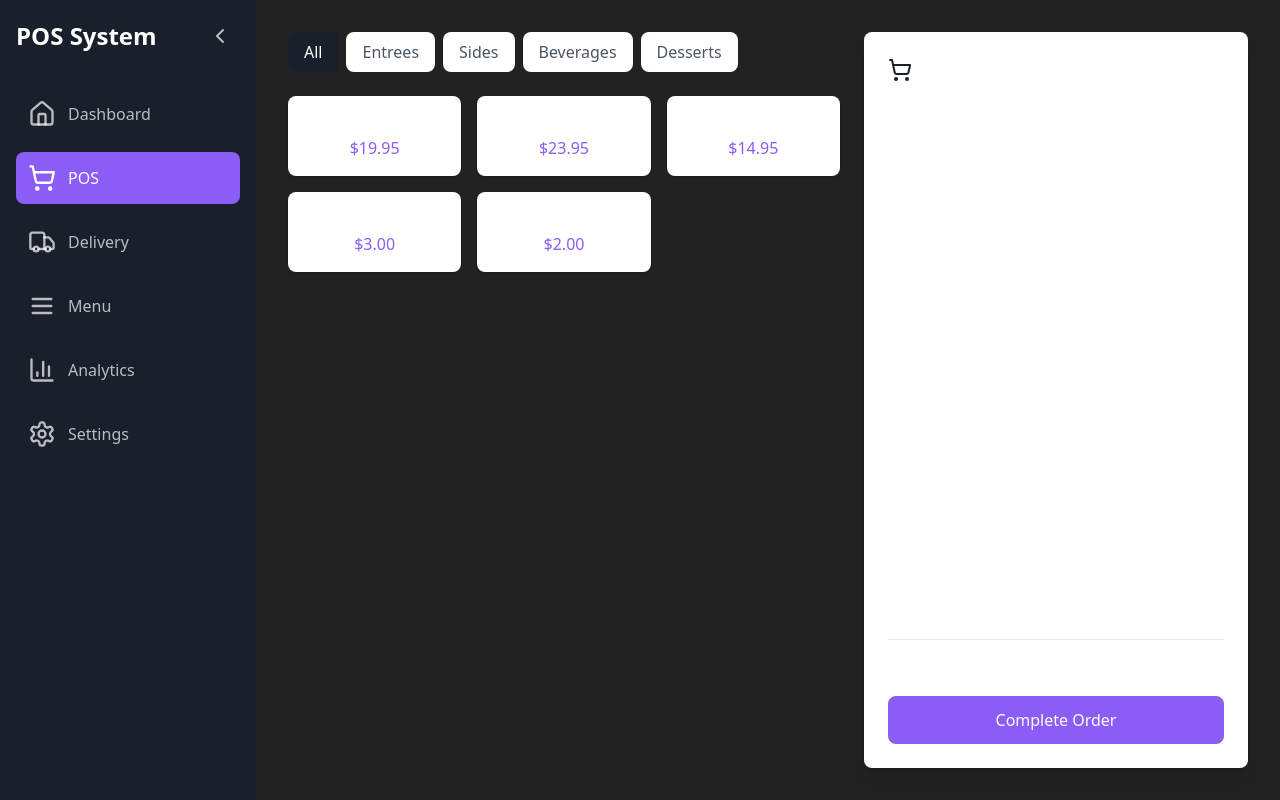
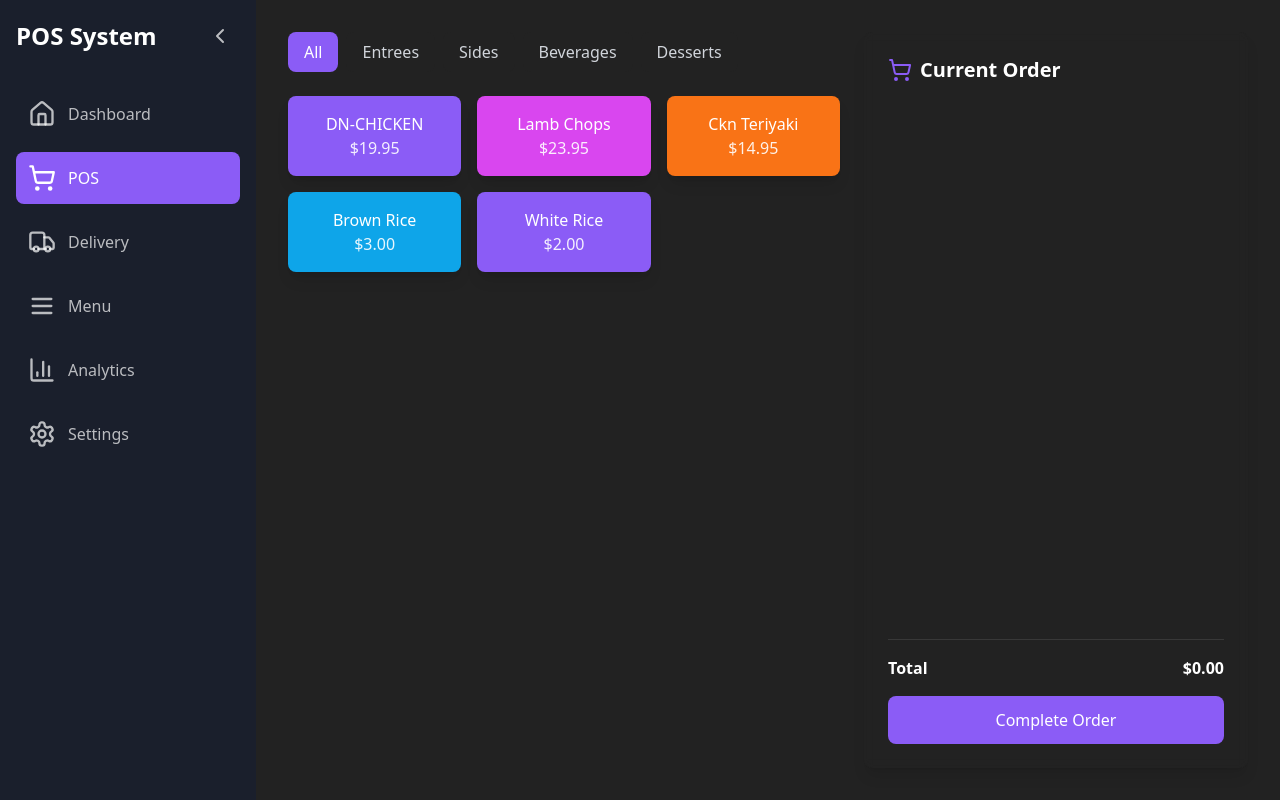
Before and after one commit to jwillz7667/posify-delivery-hub, a React (Vite) app: page /pos in a window 1280 px wide. Built offline with nearby package versions, Linux system fonts and the light colour scheme.

Commit message:
Update POS menu tile colors
Changed the tile colors in the POS food menu from white to neon for better visibility and aesthetics.
[skip gpt_engineer]

```diff
--- a/src/pages/POS.tsx
+++ b/src/pages/POS.tsx
@@ -59,6 +59,17 @@ const POS = () => {
     0
   );
 
+  // Function to get a neon color based on index
+  const getNeonColor = (index: number) => {
+    const colors = [
+      'bg-[#8B5CF6]', // Vivid Purple
+      'bg-[#D946EF]', // Magenta Pink
+      'bg-[#F97316]', // Bright Orange
+      'bg-[#0EA5E9]', // Ocean Blue
+    ];
+    return colors[index % colors.length];
+  };
+
   return (
     <div className="flex h-full gap-6">
       {/* Menu Section */}
@@ -70,8 +81,8 @@ const POS = () => {
               onClick={() => setSelectedCategory(category)}
               className={`px-4 py-2 rounded-lg ${
                 selectedCategory === category
-                  ? 'bg-primary text-white'
-                  : 'bg-white text-gray-600 hover:bg-gray-50'
+                  ? 'bg-accent text-white'
+                  : 'bg-secondary/50 text-gray-300 hover:bg-secondary'
               }`}
             >
               {category}
@@ -79,46 +90,46 @@ const POS = () => {
           ))}
         </div>
         <div className="grid grid-cols-3 gap-4">
-          {filteredItems.map(item => (
+          {filteredItems.map((item, index) => (
             <button
               key={item.id}
               onClick={() => addToOrder(item)}
-              className="p-4 bg-white rounded-lg shadow hover:shadow-md transition-shadow"
+              className={`${getNeonColor(index)} p-4 rounded-lg shadow-lg hover:opacity-90 transition-all duration-200 text-white`}
             >
               <h3 className="font-medium">{item.name}</h3>
-              <p className="text-accent">${item.price.toFixed(2)}</p>
+              <p className="text-white/90">${item.price.toFixed(2)}</p>
             </button>
           ))}
         </div>
       </div>
 
       {/* Order Section */}
-      <div className="w-96 bg-white rounded-lg p-6 shadow-lg flex flex-col">
+      <div className="w-96 bg-secondary/50 backdrop-blur-sm rounded-lg p-6 shadow-lg flex flex-col">
         <div className="flex items-center space-x-2 mb-6">
-          <ShoppingCart className="text-primary" />
-          <h2 className="text-xl font-semibold">Current Order</h2>
+          <ShoppingCart className="text-accent" />
+          <h2 className="text-xl font-semibold text-white">Current Order</h2>
         </div>
 
         <div className="flex-1 overflow-auto">
           {orderItems.map(item => (
-            <div key={item.id} className="flex items-center justify-between py-2 border-b">
+            <div key={item.id} className="flex items-center justify-between py-2 border-b border-white/10">
               <div>
-                <p className="font-medium">{item.name}</p>
-                <p className="text-sm text-gray-500">
+                <p className="font-medium text-white">{item.name}</p>
+                <p className="text-sm text-white/70">
                   ${(item.price * item.quantity).toFixed(2)}
                 </p>
               </div>
               <div className="flex items-center space-x-2">
                 <button
                   onClick={() => updateQuantity(item.id, -1)}
-                  className="p-1 rounded-full hover:bg-gray-100"
+                  className="p-1 rounded-full hover:bg-accent/20 text-white"
                 >
                   <Minus size={16} />
                 </button>
-                <span className="w-8 text-center">{item.quantity}</span>
+                <span className="w-8 text-center text-white">{item.quantity}</span>
                 <button
                   onClick={() => updateQuantity(item.id, 1)}
-                  className="p-1 rounded-full hover:bg-gray-100"
+                  className="p-1 rounded-full hover:bg-accent/20 text-white"
                 >
                   <Plus size={16} />
                 </button>
@@ -127,10 +138,10 @@ const POS = () => {
           ))}
         </div>
 
-        <div className="mt-4 pt-4 border-t">
+        <div className="mt-4 pt-4 border-t border-white/10">
           <div className="flex justify-between mb-4">
-            <span className="font-semibold">Total</span>
-            <span className="font-semibold">${total.toFixed(2)}</span>
+            <span className="font-semibold text-white">Total</span>
+            <span className="font-semibold text-white">${total.toFixed(2)}</span>
           </div>
           <button className="w-full bg-accent text-white py-3 rounded-lg hover:bg-accent/90 transition-colors">
             Complete Order
```
